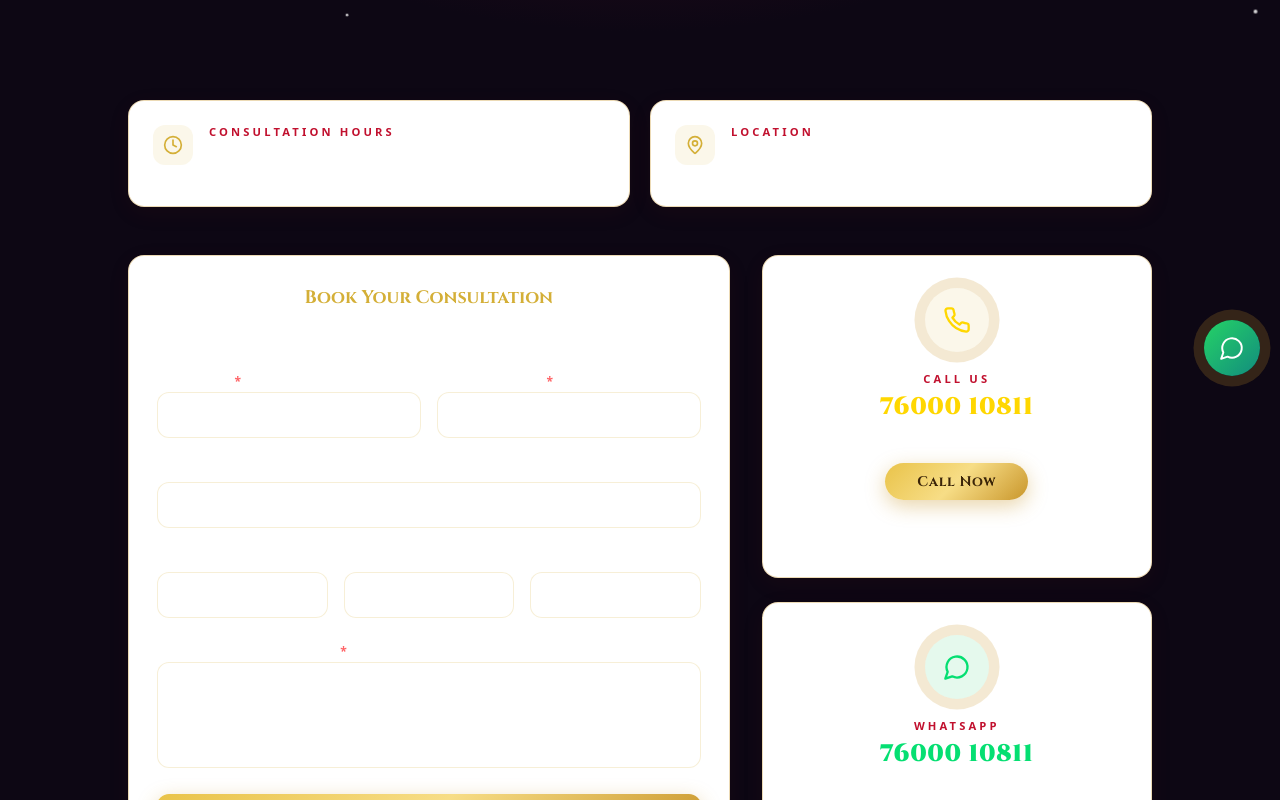
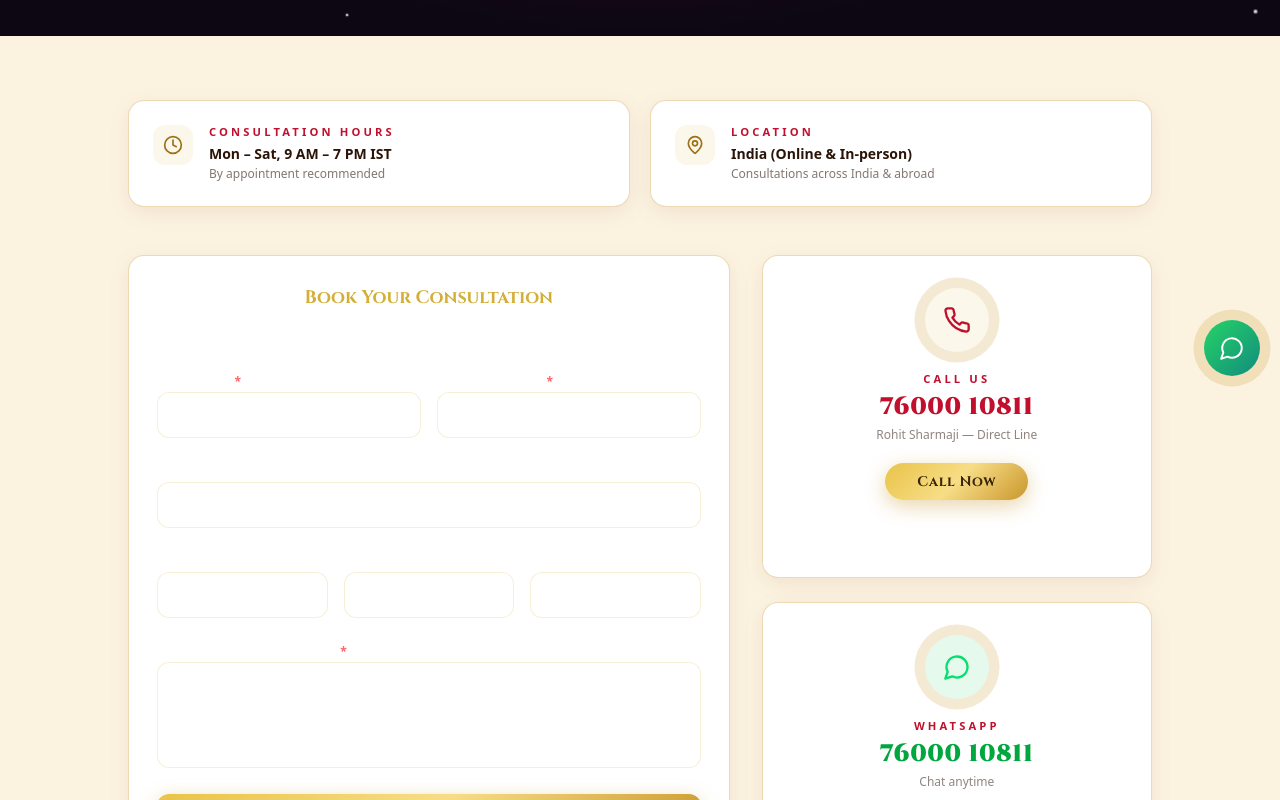
Before and after one commit to Sanchitjha/Astrologer, a Next.js app: page /contact in a window 1280 px wide. Shown: the part 400-1200 px from the top of the page. Built offline with nearby package versions, Linux system fonts and the light colour scheme.

Commit message:
feat: implement core components and pages for the astrologer consultation platform

```diff
--- a/app/contact/page.js
+++ b/app/contact/page.js
@@ -39,7 +39,7 @@ export default function ContactPage() {
         crumbs={[{ label: 'Contact' }]}
       />
 
-      <main className="bg-[#0D0714] py-16 px-4">
+      <main className="bg-[#FBF3E0] py-16 px-4">
         <div className="max-w-5xl mx-auto space-y-12">
 
           {/* Info cards */}
@@ -47,12 +47,12 @@ export default function ContactPage() {
             {info.map(({ icon: Icon, label, value, sub }) => (
               <div key={label} className="glass-card rounded-2xl p-6 flex items-start gap-4">
                 <div className="w-10 h-10 rounded-xl bg-[#D4AF37]/10 flex items-center justify-center shrink-0">
-                  <Icon size={20} className="text-[#D4AF37]" />
+                  <Icon size={20} className="text-[#9E7016]" />
                 </div>
                 <div>
-                  <p className="text-[#D4AF37]/70 text-xs mb-1 section-label">{label}</p>
-                  <p className="text-white font-semibold text-sm">{value}</p>
-                  <p className="text-white/58 text-xs mt-0.5">{sub}</p>
+                  <p className="text-[#9E7016]/70 text-xs mb-1 section-label">{label}</p>
+                  <p className="text-[#2A1408] font-semibold text-sm">{value}</p>
+                  <p className="text-[#2A1408]/58 text-xs mt-0.5">{sub}</p>
                 </div>
               </div>
             ))}
@@ -73,13 +73,13 @@ export default function ContactPage() {
                 className="group glass-card rounded-2xl p-8 flex flex-col items-center gap-5 text-center transition-all hover:border-[#D4AF37]/50 hover:shadow-[0_0_30px_rgba(212,175,55,0.12)] flex-1"
               >
                 <div className="w-16 h-16 rounded-full bg-[#D4AF37]/10 flex items-center justify-center pulse-gold group-hover:bg-[#D4AF37]/20 transition-colors">
-                  <Phone className="text-[#FFD700]" size={28} />
+                  <Phone className="text-[#C1102E]" size={28} />
                 </div>
                 <div>
-                  <p className="text-white/50 text-xs mb-1 section-label">Call Us</p>
-                  <p className="text-[#FFD700] text-2xl font-black tracking-wide"
+                  <p className="text-[#2A1408]/50 text-xs mb-1 section-label">Call Us</p>
+                  <p className="text-[#C1102E] text-2xl font-black tracking-wide"
                      style={{ fontFamily: 'var(--font-cinzel)' }}>76000 10811</p>
-                  <p className="text-white/52 text-xs mt-1">Rohit Sharmaji — Direct Line</p>
+                  <p className="text-[#2A1408]/52 text-xs mt-1">Rohit Sharmaji — Direct Line</p>
                 </div>
                 <span className="btn-gold !py-2 !px-8" style={{ fontFamily: 'var(--font-cinzel)' }}>
                   Call Now
@@ -97,10 +97,10 @@ export default function ContactPage() {
                   <MessageCircle className="text-green-400" size={28} />
                 </div>
                 <div>
-                  <p className="text-white/50 text-xs mb-1 section-label">WhatsApp</p>
-                  <p className="text-green-400 text-2xl font-black tracking-wide"
+                  <p className="text-[#2A1408]/50 text-xs mb-1 section-label">WhatsApp</p>
+                  <p className="text-green-600 text-2xl font-black tracking-wide"
                      style={{ fontFamily: 'var(--font-cinzel)' }}>76000 10811</p>
-                  <p className="text-white/52 text-xs mt-1">Chat anytime</p>
+                  <p className="text-[#2A1408]/52 text-xs mt-1">Chat anytime</p>
                 </div>
                 <span
                   className="inline-flex items-center justify-center gap-2 font-bold py-2 px-8 rounded-full text-white text-sm transition-all hover:scale-105"
@@ -113,7 +113,7 @@ export default function ContactPage() {
           </div>
 
           {/* Note */}
-          <p className="text-center text-white/42 text-xs">
+          <p className="text-center text-[#2A1408]/42 text-xs">
             All consultations are confidential. For Kundali reading please keep your birth date, time, and place ready.
           </p>
         </div>
```
